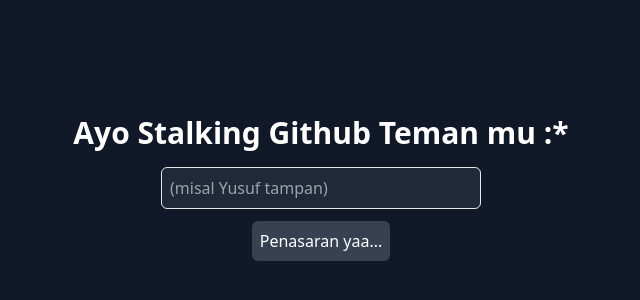
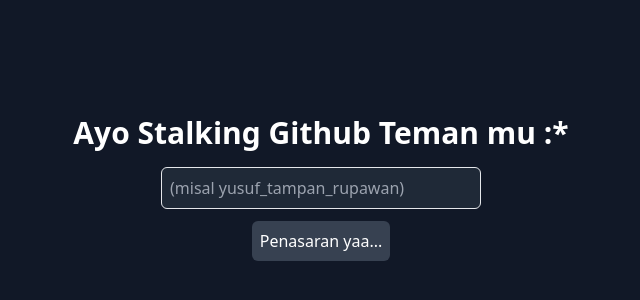
Before and after one commit to limitedYusuf/github-stalk-bpvp, a plain HTML site: page index.html in a window 1280 px wide. Shown: the part 204-504 px from the top of the page, 319-959 px from the left. Drawn offline with nearby package versions, Linux system fonts and the light colour scheme.

Commit message:
fix placeholder

```diff
--- a/index.html
+++ b/index.html
@@ -16,7 +16,7 @@
             <div class="mb-4 flex flex-col items-center">
                <input v-model="username"
                   class="bg-gray-800 border p-2 rounded-md text-white w-80 transition focus:outline-none focus:ring focus:border-blue-300 mb-3"
-                  placeholder="(misal Yusuf tampan)" required>
+                  placeholder="(misal yusuf_tampan_rupawan)" required>
                <button @click="getUserProfile"
                   class="bg-gray-700 text-white p-2 rounded-md transition hover:bg-blue-700 focus:outline-none focus:ring focus:border-blue-300">Penasaran
                   yaa...</button>
```
